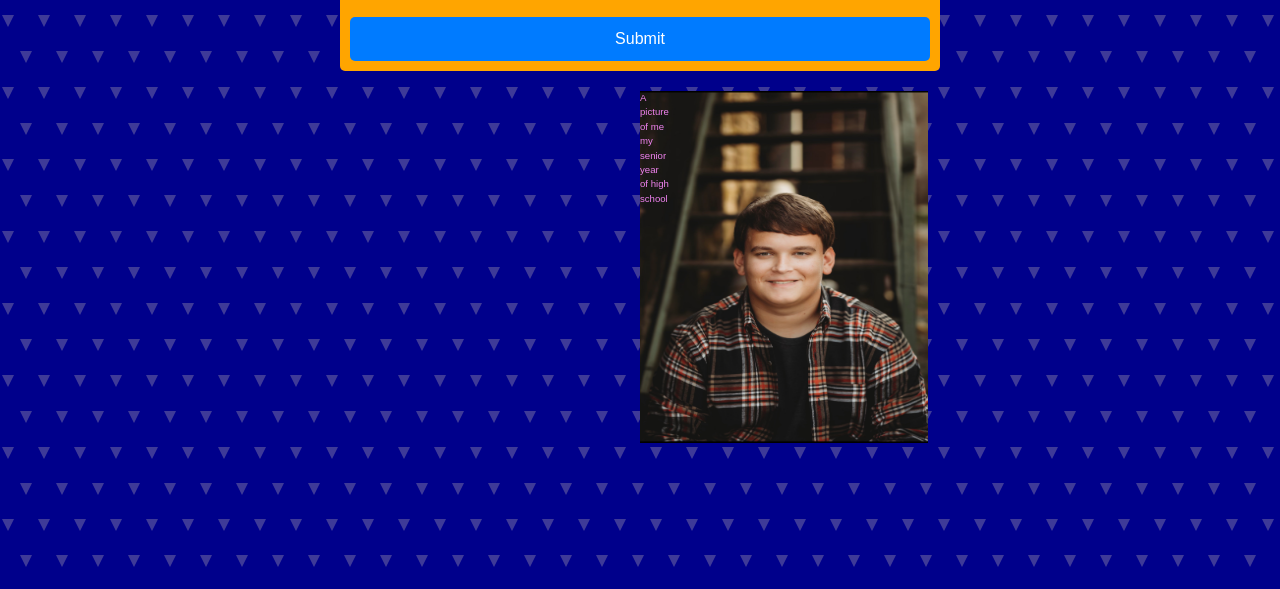
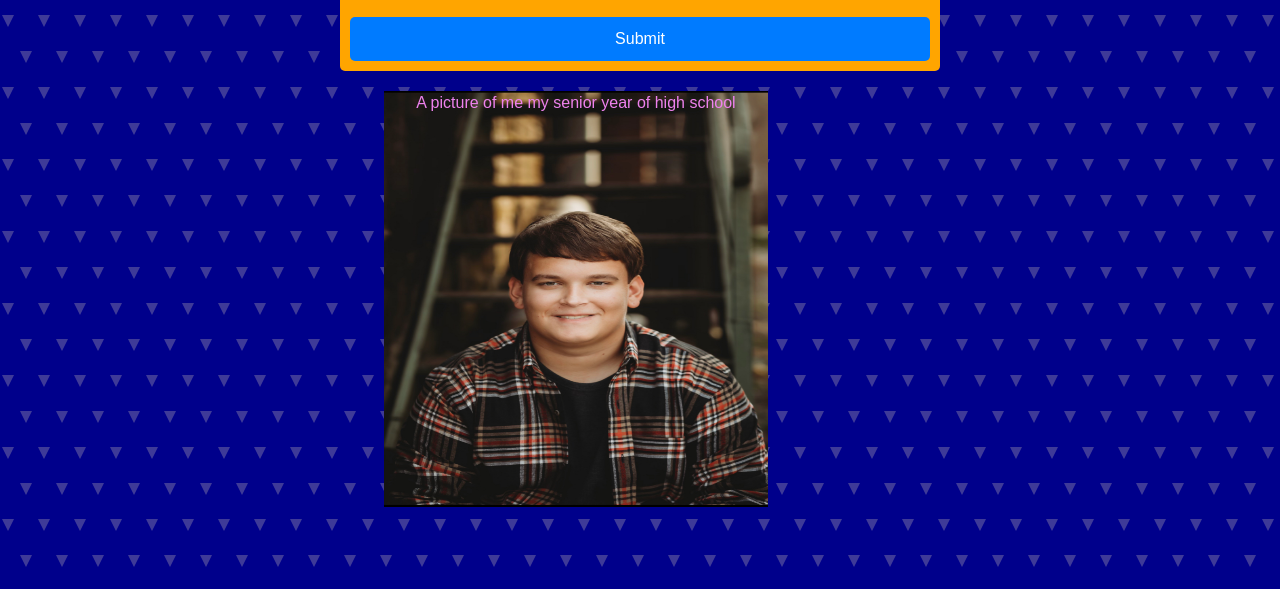
Before and after one commit to bbolton1/brayden-foxtrot-cis376, a plain HTML site: page index.html in a window 1280 px wide. Shown: the part 207-796 px from the top of the page. Drawn offline with nearby package versions, Linux system fonts and the light colour scheme.

Commit message:
Update style.css

```diff
--- a/styles/style.css
+++ b/styles/style.css
@@ -75,10 +75,10 @@ button:hover {
 }
 
 img {
-    height: 22rem;
-    width: 18rem;
-    max-width: 400px;
-    max-height: 500px;
+    height: 26rem;
+    width: 24rem;
+    max-width: 600px;
+    max-height: 700px;
 }
 
 .card {
@@ -101,12 +101,22 @@ img {
 
 .pic {
     position: relative;
+    left: 40%;
+}
+
+.pic > img {
+    height: 26rem;
+    width: 24rem;
+    max-width: 600px;
+    max-height: 700px;
+}
+
+.pic > .pic-text {
+    color: violet; /* allows the image text to wrap properly without messing up the image's position */
+    position: absolute;
+    font-size: 1rem;
+    text-align: center;
+    width: 100%;
     left: 50%;
-
+    transform: translateX(-50%);
 }
-.pic > img,
-.pic-text {
-    color: violet;
-    position: absolute;
-    font-size: .6rem;
-}
```
